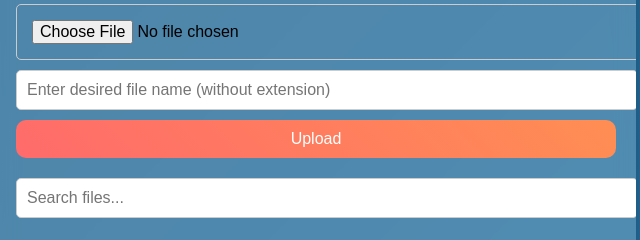
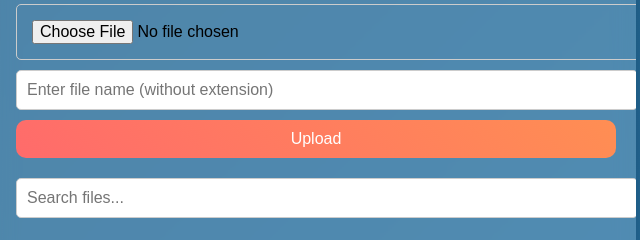
Before and after one commit to Kaviyarasan87/testing, a plain HTML site: page index.html in a window 1280 px wide. Shown: the part 311-551 px from the top of the page, 324-964 px from the left. Drawn offline with Linux system fonts and the light colour scheme; no server answers.

Commit message:
Update index.html

```diff
--- a/index.html
+++ b/index.html
@@ -167,7 +167,7 @@
 
         <!-- File Upload Section -->
         <input type="file" id="fileInput">
-        <input type="text" id="fileNameInput" placeholder="Enter desired file name (without extension)" required>
+        <input type="text" id="fileNameInput" placeholder="Enter file name (without extension)" required>
         <button id="uploadButton" onclick="uploadFile()">Upload</button>
 
         <!-- Search Box -->
```
